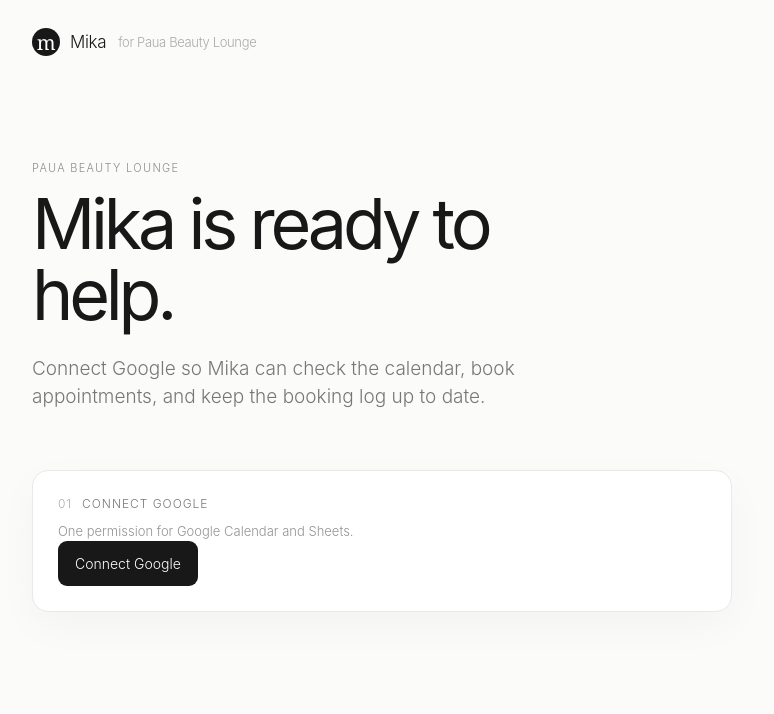
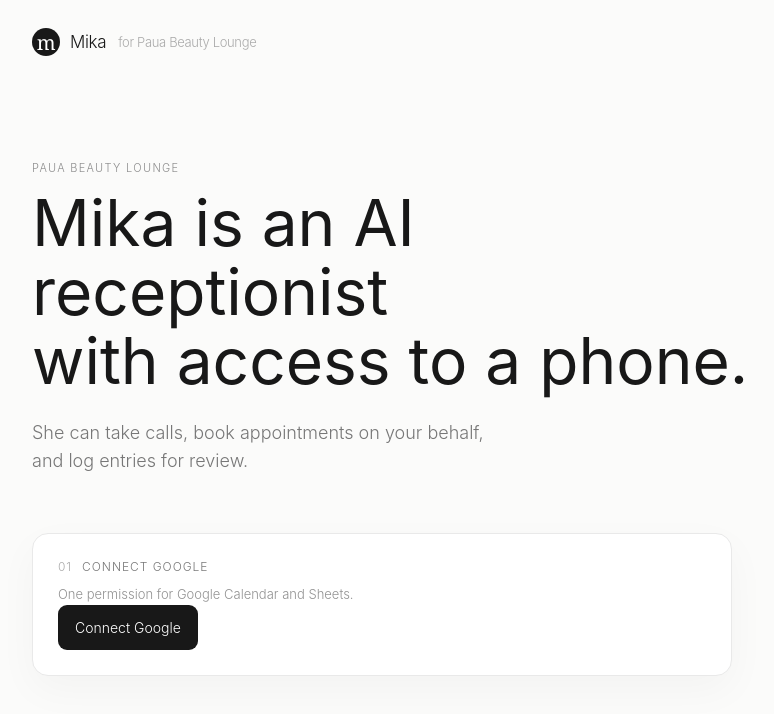
Before and after one commit to pritopian/mika-ai-receptionist, a website: page public/index.html in a window 1280 px wide. Shown: the whole page, without its empty margins (248-1022 px from the left). Drawn offline with Linux system fonts and the light colour scheme.

Commit message:
refine onboarding copy and typography

```diff
--- a/public/index.html
+++ b/public/index.html
@@ -3,7 +3,7 @@
 <head><meta charset="utf-8" /><meta name="viewport" content="width=device-width, initial-scale=1" /><title>Paua Beauty Lounge · Mika</title><link rel="stylesheet" href="/styles.css" /></head>
 <body><main class="shell onboarding-shell">
   <header><div class="mark">m</div><span>Mika</span><span class="quiet">for Paua Beauty Lounge</span></header>
-  <section class="intro compact-intro"><p class="eyebrow">Paua Beauty Lounge</p><h1>Mika is ready to help.</h1><p class="lede">Connect Google so Mika can check the calendar, book appointments, and keep the booking log up to date.</p></section>
+  <section class="intro compact-intro"><p class="eyebrow">Paua Beauty Lounge</p><h1>Mika is an AI receptionist<br /><span>with access to a phone.</span></h1><p class="lede">She can take calls, book appointments on your behalf, and log entries for review.</p></section>
   <section class="panel onboarding-panel">
     <div class="step-label"><span>01</span><span>Connect Google</span></div>
     <p class="small connection-copy">One permission for Google Calendar and Sheets.</p>
--- a/public/styles.css
+++ b/public/styles.css
@@ -6,13 +6,14 @@ body { margin:0; background:#fbfbfa; color:var(--ink); font-family: Inter, ui-sa
 header { display:flex; align-items:center; gap:10px; font-size:17px; letter-spacing:-.02em; }
 .mark { width:28px; height:28px; display:grid; place-items:center; border-radius:50%; background:var(--ink); color:white; font-family:Georgia, serif; font-size:20px; }
 .quiet { color:#aaa; font-size:13px; margin-left:2px; }
-.intro { padding:108px 0 52px; max-width:600px; }
+.intro { padding:108px 0 52px; max-width:680px; }
 .compact-intro { padding:105px 0 40px; }
 .dashboard-heading { padding:64px 0 28px; }
 .eyebrow { margin:0 0 13px; color:#8c8c8c; font-size:11px; letter-spacing:.12em; text-transform:uppercase; }
-h1 { font-size:clamp(42px, 8vw, 70px); line-height:1.02; letter-spacing:-.06em; font-weight:400; margin:0 0 24px; }
+h1 { font-size:clamp(40px, 7vw, 64px); line-height:1.08; letter-spacing:0; font-weight:400; margin:0 0 24px; }
+h1 span { white-space:nowrap; }
 h2 { font-size:22px; letter-spacing:-.035em; font-weight:450; margin:0; }
-.lede { color:#777; font-size:19px; line-height:1.5; max-width:500px; margin:0; }
+.lede { color:#777; font-size:18px; line-height:1.55; max-width:470px; margin:0; }
 .panel { background:white; border:1px solid var(--line); border-radius:16px; padding:25px; margin-top:18px; box-shadow:0 14px 40px rgba(0,0,0,.035); }
 .onboarding-panel { max-width:700px; }
 .step-label { display:flex; gap:10px; align-items:center; color:#777; font-size:12px; letter-spacing:.08em; text-transform:uppercase; }
@@ -104,5 +105,5 @@ td { color:#555; }
 .log span { color:#999; font-size:12px; }
 .log p { margin:6px 0 0; color:#666; font-size:14px; }
 .pulse { width:10px; height:10px; border-radius:50%; background:#b6f5d5; box-shadow:0 0 0 7px rgba(182,245,213,.12); }
-@media (max-width:560px) { .shell, .dashboard-shell { width:min(100% - 28px, 920px); } .intro { padding-top:78px; } .panel { padding:20px; } .row, .connect-row, .next-step, .trial-banner, .catalog-head { align-items:stretch; flex-direction:column; } .review-grid { grid-template-columns:1fr; } .review-grid .wide { grid-column:auto; } .service-editor-row { grid-template-columns:1fr 1fr; } .service-editor-row input:nth-child(2) { grid-column:span 2; } .remove-service { grid-column:2; justify-self:end; } .service-catalog { grid-template-columns:1fr; } button, .button { text-align:center; } .status { align-self:flex-start; } .dashboard-grid, .future-grid { grid-template-columns:1fr; } .trial-number { font-size:22px; } }
+@media (max-width:560px) { .shell, .dashboard-shell { width:min(100% - 28px, 920px); } .intro { padding-top:78px; } h1 span { white-space:normal; } .panel { padding:20px; } .row, .connect-row, .next-step, .trial-banner, .catalog-head { align-items:stretch; flex-direction:column; } .review-grid { grid-template-columns:1fr; } .review-grid .wide { grid-column:auto; } .service-editor-row { grid-template-columns:1fr 1fr; } .service-editor-row input:nth-child(2) { grid-column:span 2; } .remove-service { grid-column:2; justify-self:end; } .service-catalog { grid-template-columns:1fr; } button, .button { text-align:center; } .status { align-self:flex-start; } .dashboard-grid, .future-grid { grid-template-columns:1fr; } .trial-number { font-size:22px; } }
 @media (max-width:700px) { .calendar-toolbar, .calendar-layout { display:flex; flex-direction:column; align-items:stretch; } .calendar-actions { align-items:stretch; } .calendar-actions input { flex:1; } .event-row { grid-template-columns:1fr; gap:6px; } }
```
